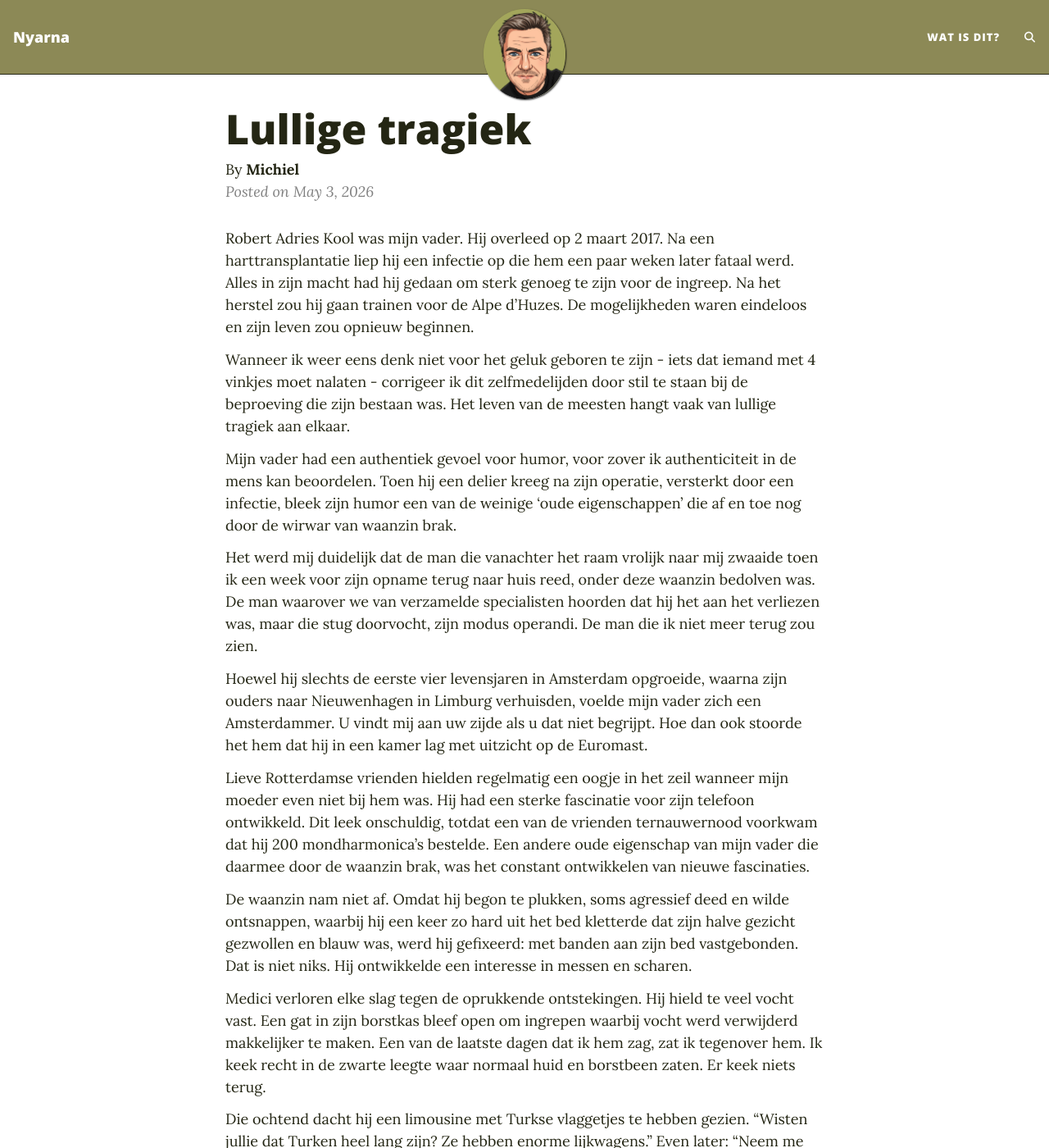
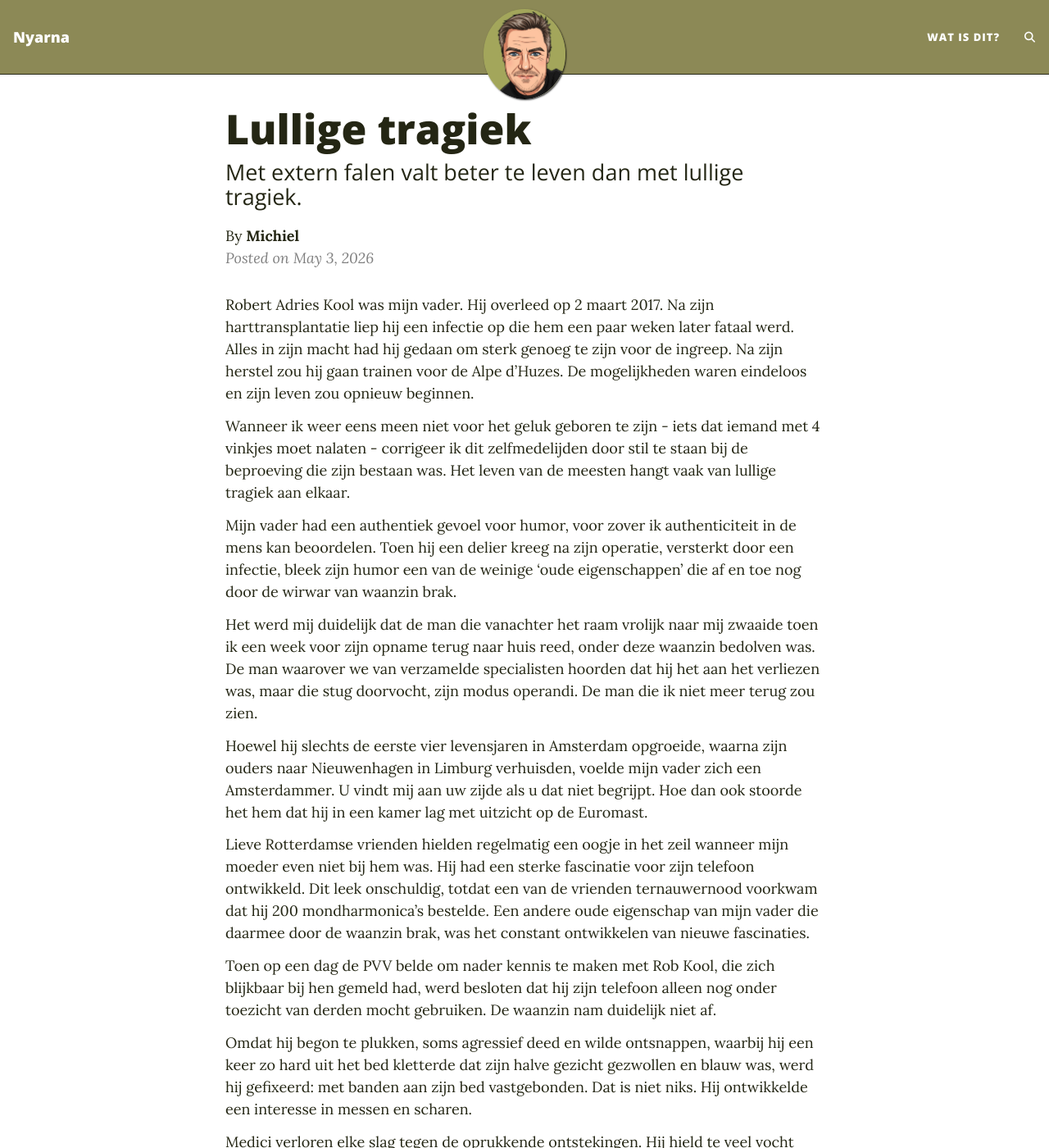
Before and after one commit to roosebolton/nyarna, a Jekyll site: the page built from _posts/2026-05-03-200-lullige-tragiek.md, in a window 1280 px wide and 1400 px high. Shown: the whole window at 82% size. Built offline with Jekyll 4.4.1, drawn with Linux system fonts in a browser that asks for light colours; comment, search, counter and statistics services are not loaded; some of the changed text lies outside the part shown.

Commit message:
edit post

```diff
--- a/_posts/2026-05-03-200-lullige-tragiek.md
+++ b/_posts/2026-05-03-200-lullige-tragiek.md
@@ -1,14 +1,15 @@
 ---
 layout: post
 title: Lullige tragiek
+subtitle: Met extern falen valt beter te leven dan met lullige tragiek.
 tags: [blog, leven, memoire, vader]
 ##comments: true
 author: Michiel
 ---
 
-Robert Adries Kool was mijn vader. Hij overleed op 2 maart 2017. Na een harttransplantatie liep hij een infectie op die hem een paar weken later fataal werd. Alles in zijn macht had hij gedaan om sterk genoeg te zijn voor de ingreep. Na het herstel zou hij gaan trainen voor de Alpe d’Huzes. De mogelijkheden waren eindeloos en zijn leven zou opnieuw beginnen.
+Robert Adries Kool was mijn vader. Hij overleed op 2 maart 2017. Na zijn harttransplantatie liep hij een infectie op die hem een paar weken later fataal werd. Alles in zijn macht had hij gedaan om sterk genoeg te zijn voor de ingreep. Na zijn herstel zou hij gaan trainen voor de Alpe d’Huzes. De mogelijkheden waren eindeloos en zijn leven zou opnieuw beginnen.
 
-Wanneer ik weer eens denk niet voor het geluk geboren te zijn - iets dat iemand met 4 vinkjes moet nalaten - corrigeer ik dit zelfmedelijden door stil te staan bij de beproeving die zijn bestaan was. Het leven van de meesten hangt vaak van lullige tragiek aan elkaar.
+Wanneer ik weer eens meen niet voor het geluk geboren te zijn - iets dat iemand met 4 vinkjes moet nalaten - corrigeer ik dit zelfmedelijden door stil te staan bij de beproeving die zijn bestaan was. Het leven van de meesten hangt vaak van lullige tragiek aan elkaar.
 
 Mijn vader had een authentiek gevoel voor humor, voor zover ik authenticiteit in de mens kan beoordelen. Toen hij een delier kreeg na zijn operatie, versterkt door een infectie, bleek zijn humor een van de weinige ‘oude eigenschappen’ die af en toe nog door de wirwar van waanzin brak.
 
@@ -18,15 +19,17 @@
 
 Lieve Rotterdamse vrienden hielden regelmatig een oogje in het zeil wanneer mijn moeder even niet bij hem was. Hij had een sterke fascinatie voor zijn telefoon ontwikkeld. Dit leek onschuldig, totdat een van de vrienden ternauwernood voorkwam dat hij 200 mondharmonica’s bestelde. Een andere oude eigenschap van mijn vader die daarmee door de waanzin brak, was het constant ontwikkelen van nieuwe fascinaties.
 
-De waanzin nam niet af. Omdat hij begon te plukken, soms agressief deed en wilde ontsnappen, waarbij hij een keer zo hard uit het bed kletterde dat zijn halve gezicht gezwollen en blauw was, werd hij gefixeerd: met banden aan zijn bed vastgebonden. Dat is niet niks. Hij ontwikkelde een interesse in messen en scharen.
+Toen op een dag de PVV belde om nader kennis te maken met Rob Kool, die zich blijkbaar bij hen gemeld had, werd besloten dat hij zijn telefoon alleen nog onder toezicht van derden mocht gebruiken. De waanzin nam duidelijk niet af.
 
-Medici verloren elke slag tegen de oprukkende ontstekingen. Hij hield te veel vocht vast. Een gat in zijn borstkas bleef open om ingrepen waarbij vocht werd verwijderd makkelijker te maken. Een van de laatste dagen dat ik hem zag, zat ik tegenover hem. Ik keek recht in de zwarte leegte waar normaal huid en borstbeen zaten. Er keek niets terug.
+Omdat hij begon te plukken, soms agressief deed en wilde ontsnappen, waarbij hij een keer zo hard uit het bed kletterde dat zijn halve gezicht gezwollen en blauw was, werd hij gefixeerd: met banden aan zijn bed vastgebonden. Dat is niet niks. Hij ontwikkelde een interesse in messen en scharen.
+
+Medici verloren elke slag tegen de oprukkende ontstekingen. Hij hield te veel vocht vast. Een gat in zijn borstkas bleef open om ingrepen waarbij vocht werd verwijderd makkelijker te maken. Een van de laatste dagen dat ik hem zag, zat ik tegenover hem. Ik keek recht in de zwarte leegte waar normaal huid en borstbeen zat. Er keek niets terug.
 
 Die ochtend dacht hij een limousine met Turkse vlaggetjes te hebben gezien. “Wisten jullie dat Turken heel lang zijn? Ze hebben enorme lijkwagens.” Even later: “Neem me mee. Je kunt me gewoon meenemen naar huis.” Wanneer ik op hem geleken had, had ik het gedaan.
 
 Mijn moeder meende dat zijn verwarde gedrag kwam door het plots stoppen met antidepressiva. Specialisten ontkrachtten dit, maar ook deze kant van de familie is goed in zelf wel uitmaken hoe het zit. Met extern falen valt beter te leven dan met lullige tragiek. In de nacht van 2 maart belde ze. Mijn ringtone, een trompetsolo van Louis Armstrong uit een bijzonder swingende variant van “Mack the Knife”, luidde de onheilstijding in.
 
-Het hebben van kinderen lijkt me wreed. De klucht stopt bij mij. Het goed geweest. U wint.
+Het hebben van kinderen lijkt me wreed. De klucht stopt bij mij. Het is goed geweest. U wint.
 
 <figure>
   <img src="/assets/img/metpap.webp" alt="foto">
```
Also changed, not shown: 3 other files.
